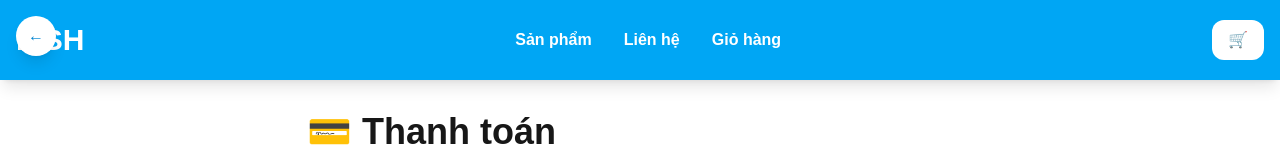
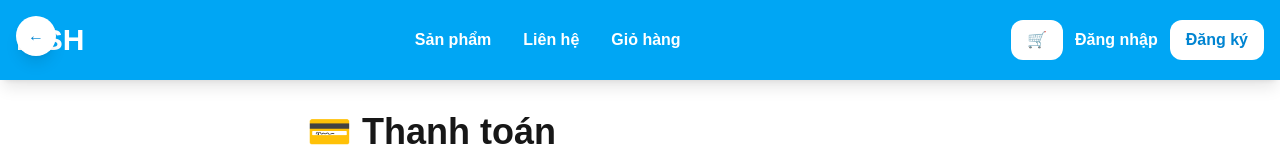
Before and after one commit to tranvantuan1442008-lang/fish-fashion, a Next.js app: page /checkout in a window 1280 px wide. Shown: the top 160 px of the page. Built offline with nearby package versions, Linux system fonts and the light colour scheme; no server answers.

Commit message:
Update header login status

```diff
--- a/app/components/Header.tsx
+++ b/app/components/Header.tsx
@@ -1,8 +1,26 @@
 "use client";
 
 import Link from "next/link";
+import { useEffect, useState } from "react";
 
 export default function Header() {
+
+  const [isLogin, setIsLogin] = useState(false);
+const [userEmail, setUserEmail] = useState("");
+
+useEffect(() => {
+  const login =
+    localStorage.getItem("isLogin");
+
+  const email =
+    localStorage.getItem("userEmail");
+
+  if (login === "true") {
+    setIsLogin(true);
+    setUserEmail(email || "");
+  }
+}, []);
+
   return (
     <header className="bg-sky-500 shadow-lg sticky top-0 z-50">
       <div className="max-w-7xl mx-auto px-4">
@@ -48,7 +66,7 @@ export default function Header() {
           </nav>
 
           {/* Actions */}
-          <div className="flex gap-3">
+<div className="flex gap-3 items-center">
 
   <Link
     href="/cart"
@@ -64,6 +82,55 @@ export default function Header() {
     🛒
   </Link>
 
+  {!isLogin ? (
+    <>
+      <Link
+        href="/login"
+        className="text-white font-semibold"
+      >
+        Đăng nhập
+      </Link>
+
+      <Link
+        href="/register"
+        className="
+          bg-white
+          text-sky-600
+          px-4
+          py-2
+          rounded-xl
+          font-bold
+        "
+      >
+        Đăng ký
+      </Link>
+    </>
+  ) : (
+    <>
+      <span className="text-white text-sm">
+        👤 {userEmail}
+      </span>
+
+      <button
+        onClick={() => {
+          localStorage.removeItem("isLogin");
+          localStorage.removeItem("userEmail");
+          window.location.href = "/";
+        }}
+        className="
+          bg-red-500
+          text-white
+          px-4
+          py-2
+          rounded-xl
+          font-bold
+        "
+      >
+        Đăng xuất
+      </button>
+    </>
+  )}
+
 </div>
 
         </div>
```
Lines whose indentation alone changed are shown as unchanged.
